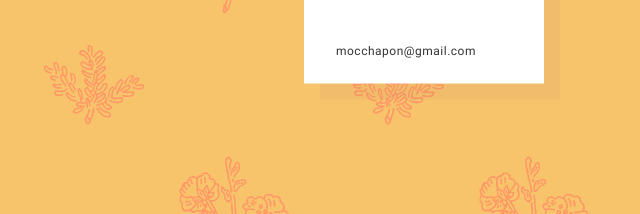
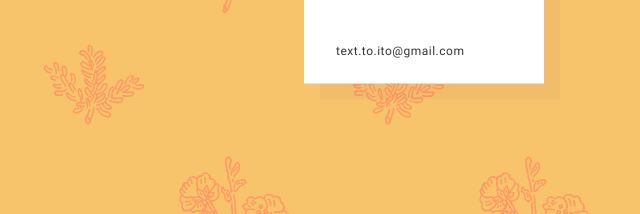
Before and after one commit to mochapi/mochapi.github.io, a website: page index.html in a window 1280 px wide. Shown: the part 515-729 px from the top of the page, 216-856 px from the left. Drawn offline with Linux system fonts and the light colour scheme.

Commit message:
メールアドレス

```diff
--- a/index.html
+++ b/index.html
@@ -30,7 +30,7 @@
           <dl class="job"><dt>Designer</dt><dd>Service</dd><dd>Media</dd><dd>User Interface</dd></dl>
         </header>
         <footer>
-          <address><a href="mailto:mocchapon@gmail.com">mocchapon@gmail.com</a></address>
+          <address><a href="mailto:text.to.ito@gmail.com">text.to.ito@gmail.com</a></address>
         </footer>
       </article>
     </main>
```
